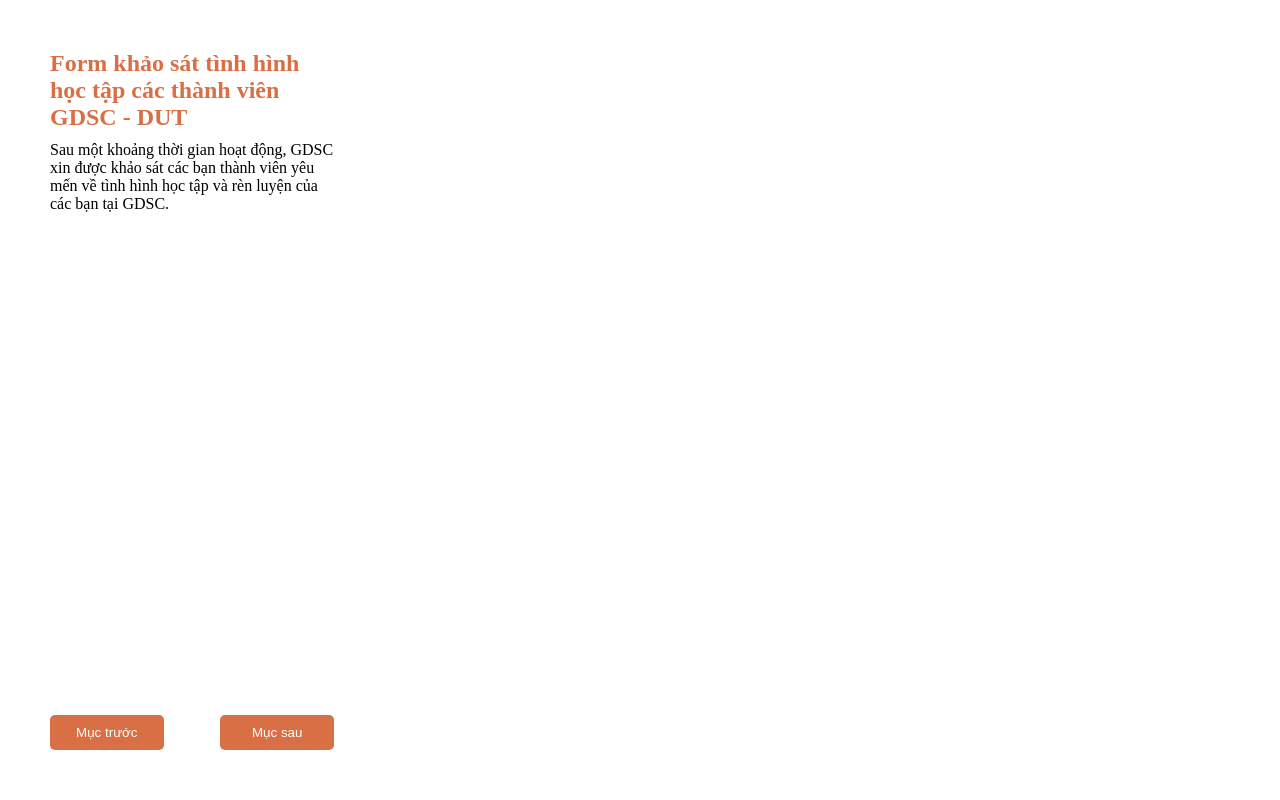
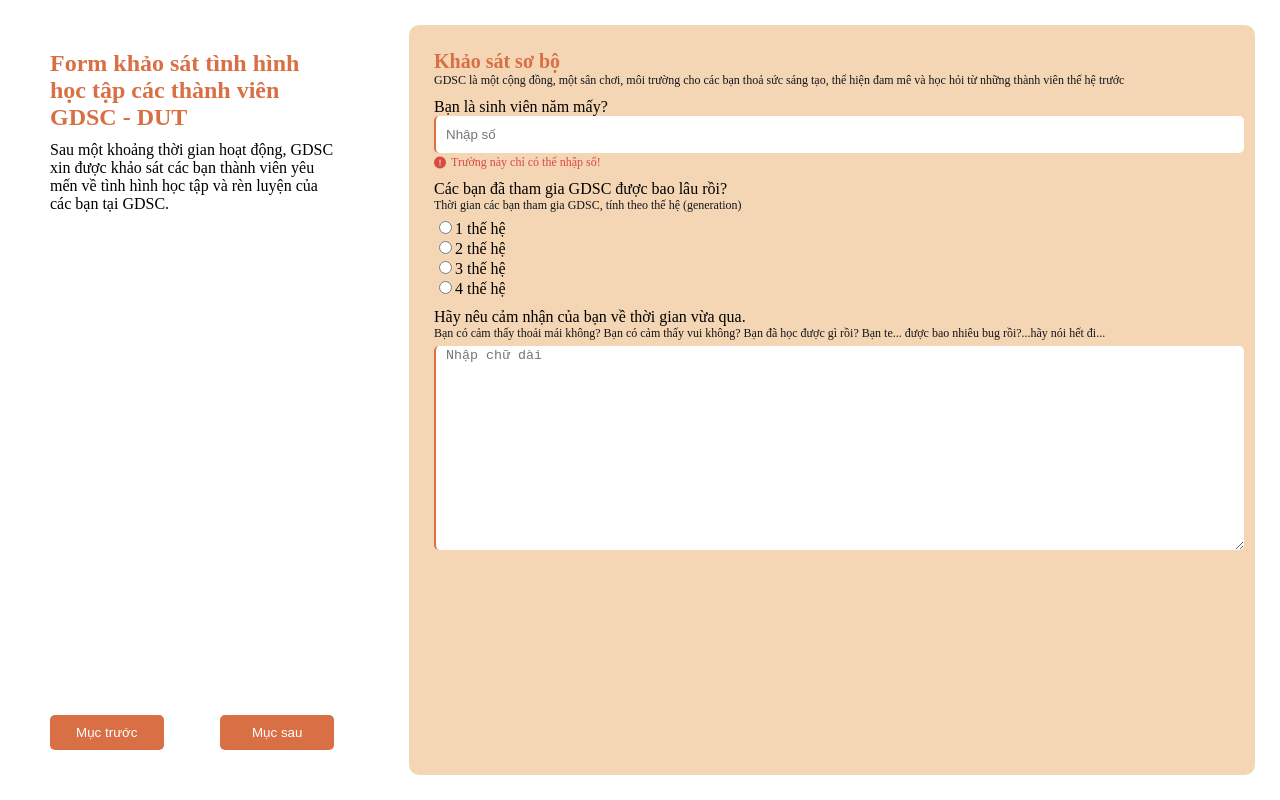
Before and after one commit to bongudth/gdsc-dynamic-component-example, a React (Create React App) app: page / in a window 1280 px wide. Built offline with nearby package versions, Linux system fonts and the light colour scheme; a web font is replaced by a local one.

Commit message:
implement form

```diff
--- a/src/App.js
+++ b/src/App.js
@@ -1,10 +1,12 @@
 import './App.scss'
 import Information from './components/Information/Information'
+import Form from './components/Form/Form'
 
 function App() {
   return (
     <div className='app-container'>
       <Information />
+      <Form />
     </div>
   );
 }
--- a/src/App.scss
+++ b/src/App.scss
@@ -1,4 +1,5 @@
 .app-container {
   width: 100%;
   height: 100vh;
+  display: flex;
 }
--- /dev/null
+++ b/src/components/Form/Form.js
@@ -0,0 +1,40 @@
+import React from 'react'
+import './Form.scss'
+
+function Form() {
+  return (
+    <div className='form-container'>
+      <div className='form-section'>
+        <div className='form-title'>Khảo sát sơ bộ</div>
+        <div className='form-description'>GDSC là một cộng đồng, một sân chơi, môi trường cho các bạn thoả sức sáng tạo, thể hiện đam mê và học hỏi từ những thành viên thế hệ trước</div>
+
+        <div className='form-question'>Bạn là sinh viên năm mấy?</div>
+        <input className='form-input' placeholder='Nhập số' />
+        <div className='form-error'>
+          <i class="fas fa-exclamation-circle"></i>
+          <div>Trường này chỉ có thể nhập số!</div>
+        </div>
+
+        <div className='form-question'>Các bạn đã tham gia GDSC được bao lâu rồi?</div>
+        <div className='form-question-description'>Thời gian các bạn tham gia GDSC, tính theo thế hệ (generation)</div>
+        <input type="radio" id="1" name="generation" value="1" />
+        <label for="1">1 thế hệ</label>
+        <br />
+        <input type="radio" id="2" name="generation" value="2" />
+        <label for="2">2 thế hệ</label>
+        <br />
+        <input type="radio" id="3" name="generation" value="3" />
+        <label for="3">3 thế hệ</label>
+        <br />
+        <input type="radio" id="4" name="generation" value="4" />
+        <label for="4">4 thế hệ</label>
+
+        <div className='form-question'>Hãy nêu cảm nhận của bạn về thời gian vừa qua.</div>
+        <div className='form-question-description'>Bạn có cảm thấy thoải mái không? Bạn có cảm thấy vui không? Bạn đã học được gì rồi? Bạn te... được bao nhiêu bug rồi?...hãy nói hết đi...</div>
+        <textarea className='form-textarea' placeholder='Nhập chữ dài' />
+      </div>
+    </div>
+  )
+}
+
+export default Form
--- /dev/null
+++ b/src/components/Form/Form.scss
@@ -0,0 +1,56 @@
+.form-container {
+  width: 70%;
+  height: 100%;
+
+  .form-section {
+    height: calc(100% - 100px);
+    background-color: #F5D6B4;
+    border-radius: 10px;
+    margin: 25px;
+    padding: 25px;
+
+    .form-title {
+      color: #D86F45;
+      font-size: 20px;
+      font-weight: bold;
+    }
+
+    .form-description {
+      color: #13151B;
+      font-size: 12px;
+    }
+
+    .form-question {
+      margin-top: 10px;
+    }
+
+    .form-question-description {
+      color: #13151B;
+      font-size: 12px;
+      margin-bottom: 5px;
+    }
+
+    .form-error {
+      color: #d84a45;
+      font-size: 12px;
+      display: flex;
+      gap: 5px;
+      align-items: center;
+      margin-top: 2px;
+    }
+
+    .form-input,
+    .form-textarea {
+      width: 100%;
+      height: 35px;
+      border-radius: 5px;
+      border: none;
+      border-left: 2px solid #D86F45;
+      padding-left: 10px;
+    }
+
+    .form-textarea {
+      height: 200px;
+    }
+  }
+}
```
